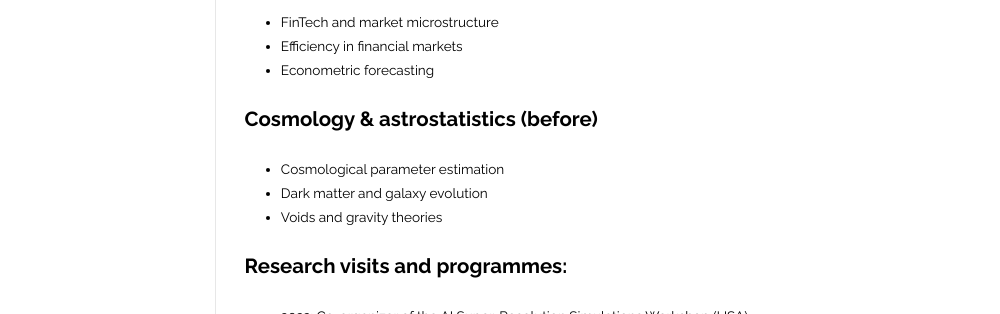
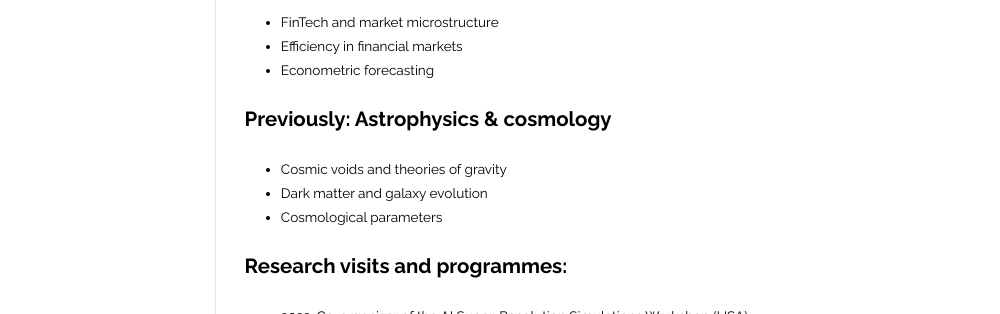
Before and after one commit to moews/moews.github.io, a Jekyll site: the page built from _posts/2017-03-26-research.md, in a window 1280 px wide. Shown: the part 575-889 px from the top of the page, without its empty margins (143-1143 px from the left). Built offline with Jekyll 4.4.1, drawn with Linux system fonts in a browser that asks for light colours.

Commit message:
Update 2017-03-26-research.md

```diff
--- a/_posts/2017-03-26-research.md
+++ b/_posts/2017-03-26-research.md
@@ -31,11 +31,10 @@ My research is centred on the development and application of approaches in machi
 * Efficiency in financial markets
 * Econometric forecasting
 
-## Cosmology & astrostatistics (before)
-* Cosmological parameter estimation
+## Previously: Astrophysics & cosmology
+* Cosmic voids and theories of gravity
 * Dark matter and galaxy evolution
-* Voids and gravity theories
-
+* Cosmological parameters
 
 ## Research visits and programmes:
 
```
